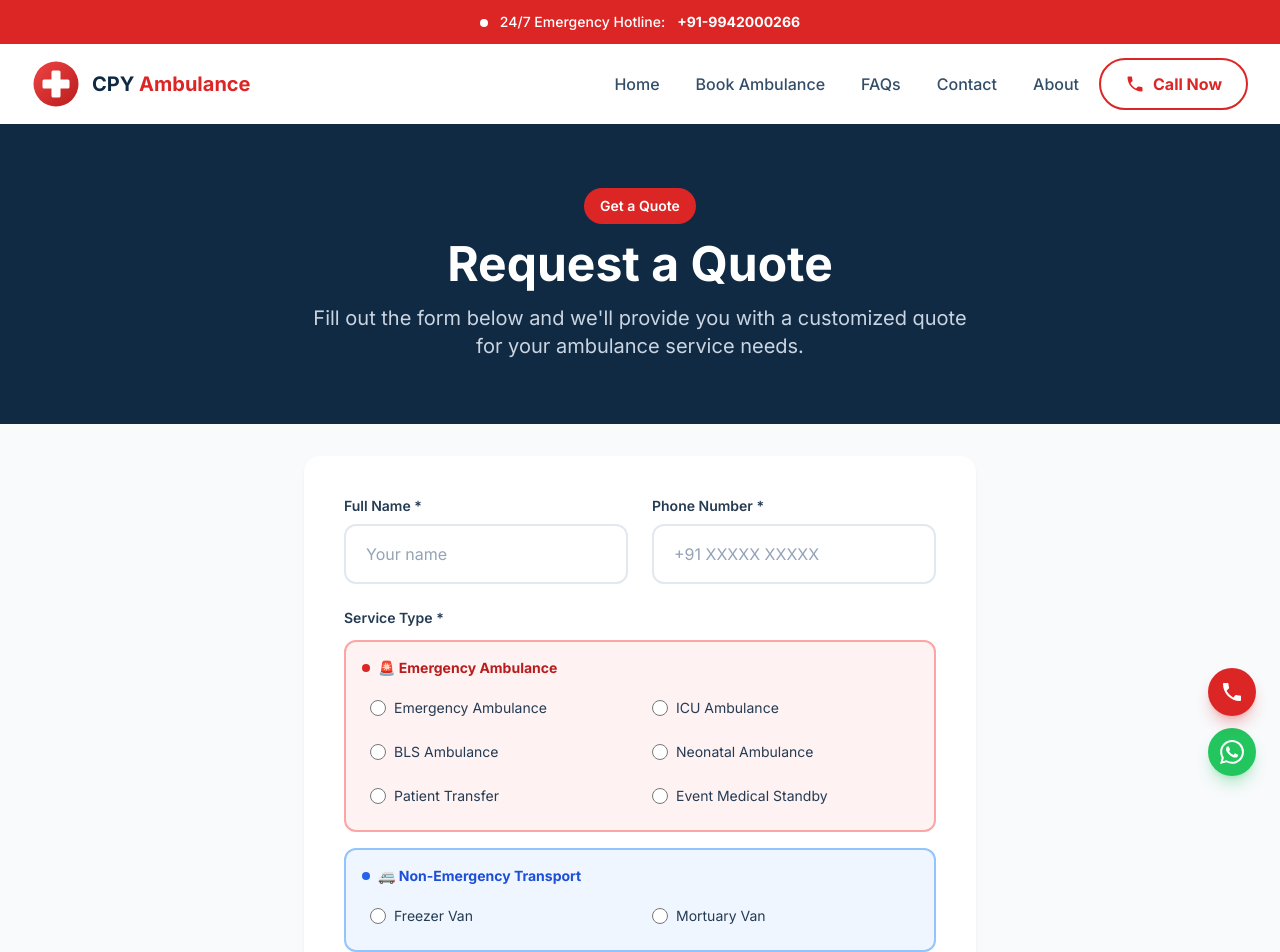
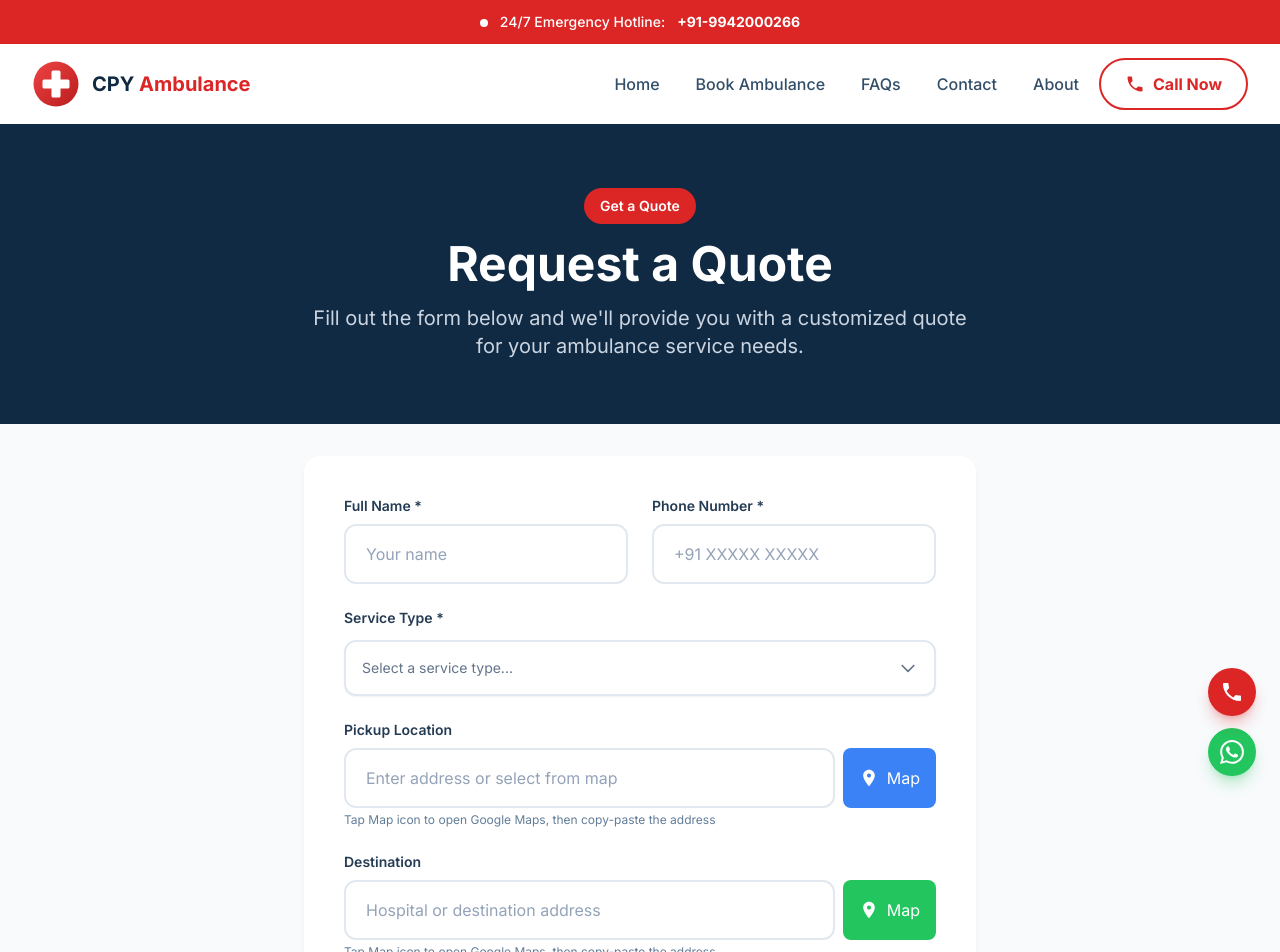
Before and after one commit to amcchq/cpyambulance, a React (Vite) app: page /quote in a window 1280 px wide. Shown: the top 952 px of the page. Built offline with nearby package versions, Linux system fonts and the light colour scheme.

Commit message:
Add expandable service type selector with click to expand functionality

```diff
--- a/src/pages/Quote.jsx
+++ b/src/pages/Quote.jsx
@@ -11,6 +11,7 @@ const Quote = () => {
     });
 
     const [submitted, setSubmitted] = useState(false);
+    const [expandedCategory, setExpandedCategory] = useState(null);
 
     const handleChange = (e) => {
         const { name, value } = e.target;
@@ -148,22 +149,63 @@ Message: ${formData.message}`;
                                     />
                                 </div>
                             </div>
-
                             {/* Service Type */}
                             <div>
                                 <label className="block text-sm font-semibold text-navy-800 mb-3">
                                     Service Type *
                                 </label>
 
-                                {/* Emergency Ambulance - Red Box */}
-                                <div className="border-2 border-red-300 rounded-xl p-4 mb-4 bg-red-50">
-                                    <p className="text-sm font-bold text-red-700 mb-3 flex items-center gap-2">
+                                {/* Single Box containing both categories */}
+                                <div
+                                    className="border-2 border-slate-200 rounded-xl bg-white shadow-sm cursor-pointer hover:border-primary-300 transition-all duration-300"
+                                    onClick={() => {
+                                        if (!expandedCategory) {
+                                            setExpandedCategory('emergency'); // Open first option by default
+                                        }
+                                    }}
+                                >
+                                    {/* Header - Select a Type */}
+                                    {!expandedCategory && (
+                                        <div className="p-4 flex items-center justify-between text-slate-500">
+                                            <span className="text-sm">Select a service type...</span>
+                                            <svg className="w-5 h-5" fill="none" viewBox="0 0 24 24" stroke="currentColor">
+                                                <path strokeLinecap="round" strokeLinejoin="round" strokeWidth={2} d="M19 9l-7 7-7-7" />
+                                            </svg>
+                                        </div>
+                                    )}
+
+                                    {/* Show categories when expanded */}
+                                    {expandedCategory && (
+                                        <div className="p-4" onClick={(e) => e.stopPropagation()}>
+
+                                            {/* Emergency Ambulance - Red Clickable Section */}
+                                            <div
+                                                className={`rounded-xl cursor-pointer transition-all duration-300 ${expandedCategory === 'emergency'
+                                                    ? 'bg-red-50 border-2 border-red-400'
+                                                    : 'hover:bg-red-50/50'
+                                                    }`}
+                                                onClick={() => setExpandedCategory(expandedCategory === 'emergency' ? null : 'emergency')}
+                                            >
+                                                <div className="p-3 flex items-center justify-between">
+                                                    <p className="text-sm font-bold text-red-700 flex items-center gap-2">
                                                         <span className="w-2 h-2 bg-red-600 rounded-full animate-pulse"></span>
                                                         🚨 Emergency Ambulance
                                                     </p>
-                                    <div className="grid grid-cols-1 sm:grid-cols-2 gap-2">
+                                                    <svg
+                                                        className={`w-5 h-5 text-red-600 transition-transform duration-300 ${expandedCategory === 'emergency' ? 'rotate-180' : ''}`}
+                                                        fill="none"
+                                                        viewBox="0 0 24 24"
+                                                        stroke="currentColor"
+                                                    >
+                                                        <path strokeLinecap="round" strokeLinejoin="round" strokeWidth={2} d="M19 9l-7 7-7-7" />
+                                                    </svg>
+                                                </div>
+
+                                                {/* Expandable Content */}
+                                                {expandedCategory === 'emergency' && (
+                                                    <div className="px-3 pb-3" onClick={(e) => e.stopPropagation()}>
+                                                        <div className="grid grid-cols-1 sm:grid-cols-2 gap-2 pt-2 border-t border-red-200">
                                                             {[
-                                            { value: 'emergency', label: 'Emergency Ambulance' },
                                                                 { value: 'icu', label: 'ICU Ambulance' },
                                                                 { value: 'bls', label: 'BLS Ambulance' },
                                                                 { value: 'neonatal', label: 'Neonatal Ambulance' },
@@ -184,14 +226,39 @@ Message: ${formData.message}`;
                                                             ))}
                                                         </div>
                                                     </div>
+                                                )}
+                                            </div>
 
-                                {/* Non-Emergency Transport - Blue Box */}
-                                <div className="border-2 border-blue-300 rounded-xl p-4 bg-blue-50">
-                                    <p className="text-sm font-bold text-blue-700 mb-3 flex items-center gap-2">
+                                            {/* Divider */}
+                                            <div className="border-t border-slate-200 my-2"></div>
+
+                                            {/* Non-Emergency Transport - Blue Clickable Section */}
+                                            <div
+                                                className={`rounded-xl cursor-pointer transition-all duration-300 ${expandedCategory === 'non-emergency'
+                                                    ? 'bg-blue-50 border-2 border-blue-400'
+                                                    : 'hover:bg-blue-50/50'
+                                                    }`}
+                                                onClick={() => setExpandedCategory(expandedCategory === 'non-emergency' ? null : 'non-emergency')}
+                                            >
+                                                <div className="p-3 flex items-center justify-between">
+                                                    <p className="text-sm font-bold text-blue-700 flex items-center gap-2">
                                                         <span className="w-2 h-2 bg-blue-600 rounded-full"></span>
                                                         🚐 Non-Emergency Transport
                                                     </p>
-                                    <div className="grid grid-cols-1 sm:grid-cols-2 gap-2">
+                                                    <svg
+                                                        className={`w-5 h-5 text-blue-600 transition-transform duration-300 ${expandedCategory === 'non-emergency' ? 'rotate-180' : ''}`}
+                                                        fill="none"
+                                                        viewBox="0 0 24 24"
+                                                        stroke="currentColor"
+                                                    >
+                                                        <path strokeLinecap="round" strokeLinejoin="round" strokeWidth={2} d="M19 9l-7 7-7-7" />
+                                                    </svg>
+                                                </div>
+
+                                                {/* Expandable Content */}
+                                                {expandedCategory === 'non-emergency' && (
+                                                    <div className="px-3 pb-3" onClick={(e) => e.stopPropagation()}>
+                                                        <div className="grid grid-cols-1 sm:grid-cols-2 gap-2 pt-2 border-t border-blue-200">
                                                             {[
                                                                 { value: 'freezer', label: 'Freezer Van' },
                                                                 { value: 'mortuary', label: 'Mortuary Van' },
@@ -209,6 +276,11 @@ Message: ${formData.message}`;
                                                                 </label>
                                                             ))}
                                                         </div>
+                                                    </div>
+                                                )}
+                                            </div>
+                                        </div>
+                                    )}
                                 </div>
                             </div>
 
```
Lines whose indentation alone changed are shown as unchanged.
